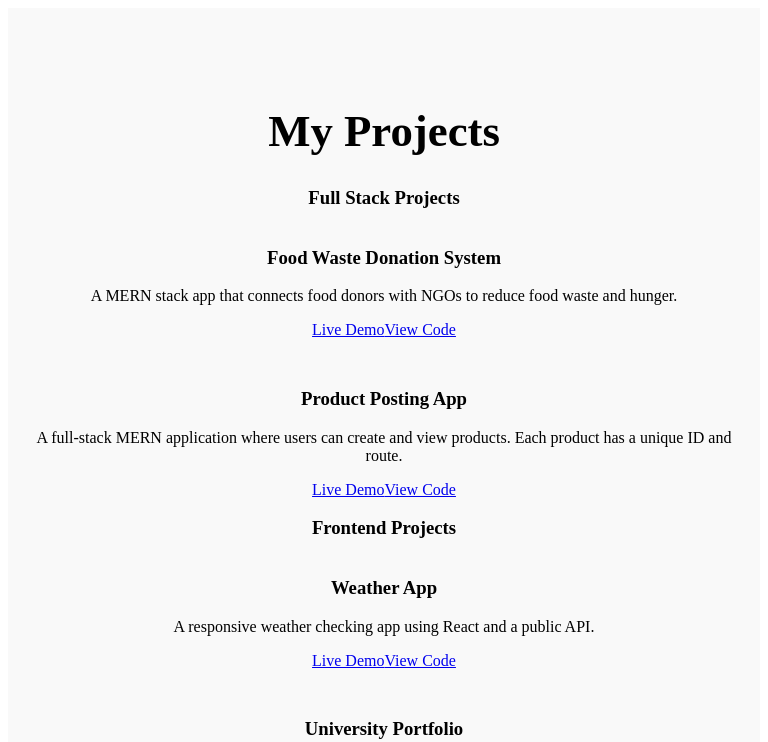
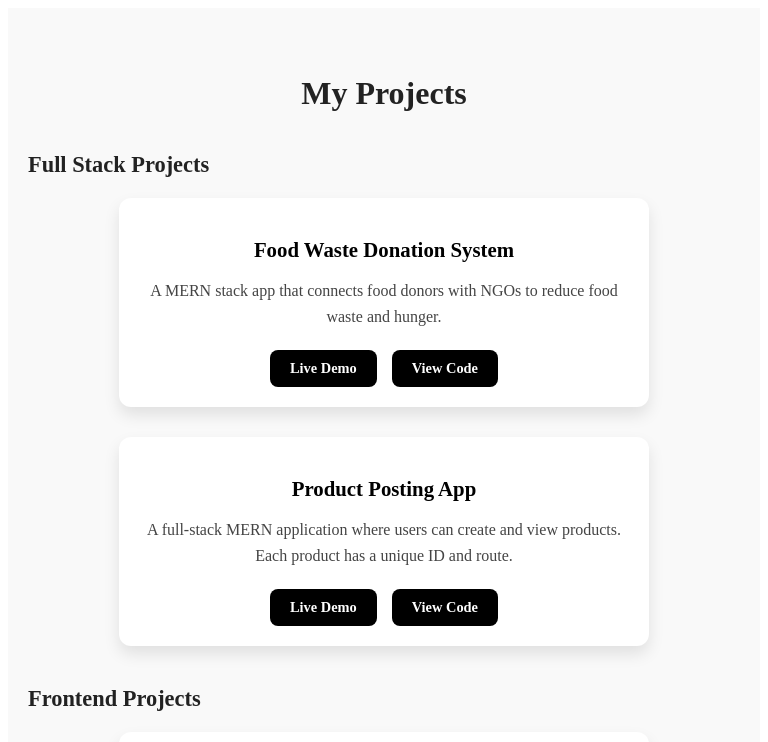
Before and after one commit to MADHANSHARON/my-portfolio, a React (Vite) app: page /my-portfolio/projects in a window 768 px wide. Shown: the top 742 px of the page. Built offline with nearby package versions, Linux system fonts and the light colour scheme.

Commit message:
Adjust hero card size to match desired layout

```diff
--- a/src/pages/Projects.css
+++ b/src/pages/Projects.css
@@ -1,3 +1,4 @@
+/* ========= Projects Page ========== */
 .projects-page {
   padding: 60px 20px;
   background-color: #f9f9f9;
@@ -8,8 +9,25 @@
 .projects-page h2 {
   font-size: 2.8rem;
   margin-bottom: 30px;
+  color: #222;
 }
 
+/* ========= Section Title ========== */
+.segment-title {
+  font-size: 1.8rem;
+  font-weight: bold;
+  margin-top: 40px;
+  margin-bottom: 20px;
+  color: #222;
+  text-align: left;
+  width: 100%;
+  max-width: 1200px;
+  margin-left: auto;
+  margin-right: auto;
+  padding-left: 10px;
+}
+
+/* ========= Project Layout ========== */
 .project-container {
   display: flex;
   flex-direction: column;
@@ -24,3 +42,97 @@
   width: 100%;
   align-items: center;
 }
+
+@media (min-width: 768px) {
+  .project-row {
+    flex-direction: row;
+    justify-content: center;
+    flex-wrap: wrap;
+  }
+}
+
+/* ========= Project Card ========== */
+.project-card {
+  background-color: #fff;
+  border-radius: 12px;
+  box-shadow: 0 8px 16px rgba(0, 0, 0, 0.1);
+  padding: 25px 20px;
+  width: 100%;
+  max-width: 500px;
+  transition: transform 0.3s ease;
+}
+
+.project-card:hover {
+  transform: translateY(-5px);
+}
+
+.project-card-content h3 {
+  font-size: 1.5rem;
+  margin-bottom: 12px;
+  color: #000;
+}
+
+.project-card-content p {
+  font-size: 18px;
+  color: #444;
+  margin-bottom: 20px;
+  line-height: 1.6;
+}
+
+/* ========= Buttons ========== */
+.project-links {
+  display: flex;
+  justify-content: center;
+  gap: 15px;
+  flex-wrap: wrap;
+}
+
+.project-links a {
+  display: inline-block;
+  padding: 12px 24px;
+  background-color: #000;
+  color: #fff;
+  border-radius: 8px;
+  text-decoration: none;
+  font-size: 1rem;
+  font-weight: 600;
+  transition: background-color 0.3s ease;
+}
+
+.project-links a:hover {
+  background-color: #333;
+}
+
+/* ========= Mobile Styles ========== */
+@media (max-width: 768px) {
+  .projects-page {
+    padding: 40px 15px;
+  }
+
+  .projects-page h2 {
+    font-size: 2rem;
+    margin-bottom: 20px;
+  }
+
+  .project-card {
+    padding: 20px 15px;
+  }
+
+  .project-card-content h3 {
+    font-size: 1.3rem;
+  }
+
+  .project-card-content p {
+    font-size: 16px;
+  }
+
+  .project-links a {
+    padding: 10px 20px;
+    font-size: 0.9rem;
+  }
+
+  .segment-title {
+    font-size: 1.4rem;
+    padding-left: 5px;
+  }
+}
--- a/src/pages/Projects.jsx
+++ b/src/pages/Projects.jsx
@@ -50,7 +50,7 @@ function Projects() {
         <div className="project-card">
     <div className="project-card-content">
       <h3>University Portfolio</h3>
-      <p>A professional portfolio website built using React and Vite to showcase academic and project details.</p>
+      <p>A professional portfolio website built using React and Vite to show the information about the university.</p>
       <div className="project-links">
         <a href="https://madhansharon.github.io/University/" target="_blank" rel="noreferrer">Live Demo</a>
         <a href="https://github.com/MADHANSHARON/University/tree/main/src" target="_blank" rel="noreferrer">View Code</a>
```
